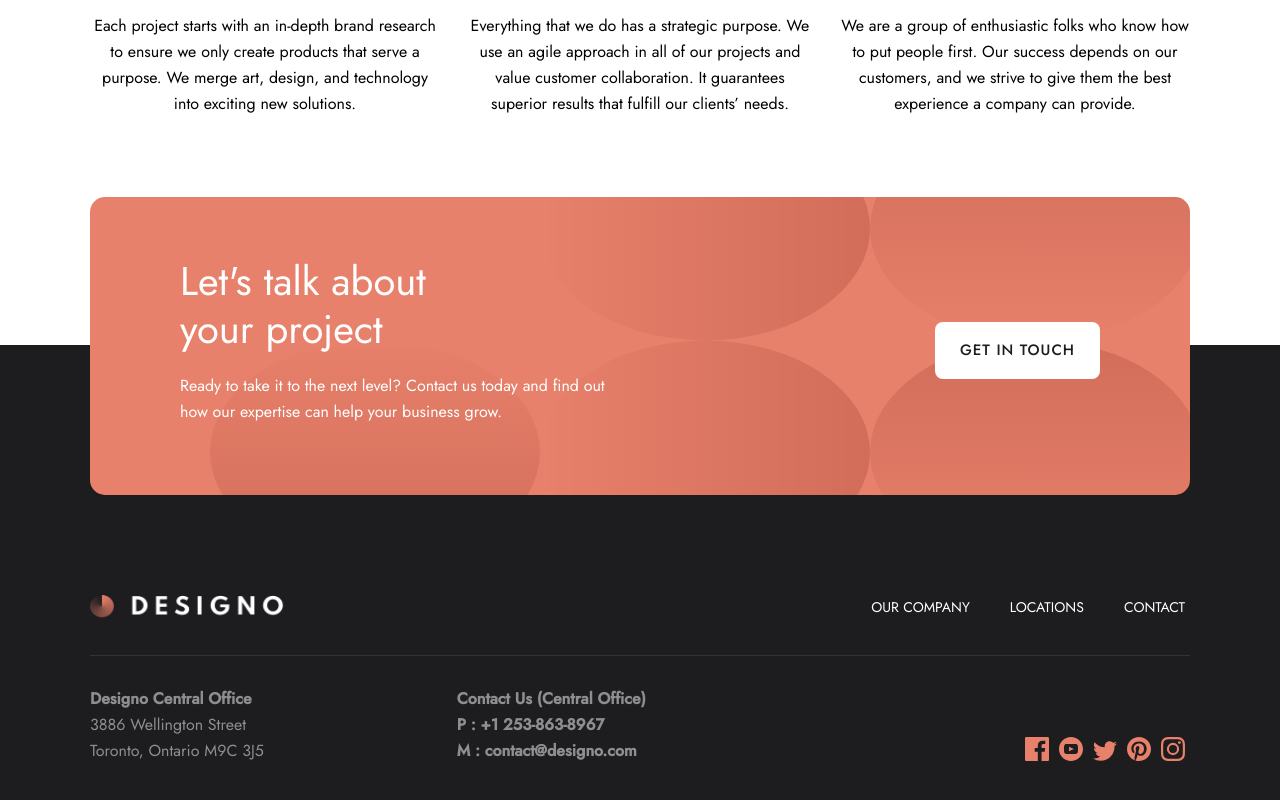
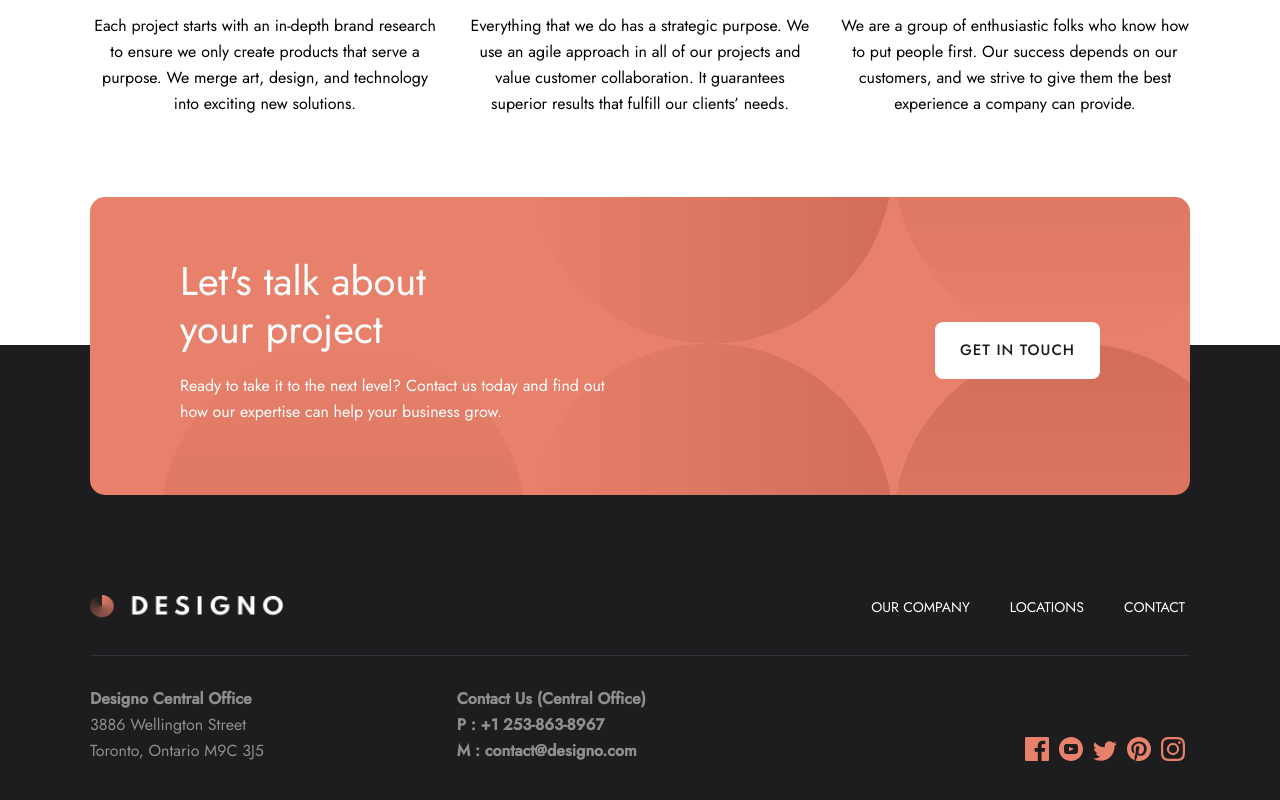
Before and after one commit to MauricioMorenoMorales/fm20-designo, a Vue app: page /#/ in a window 1280 px wide. Shown: the part 1868-2668 px from the top of the page. Built offline with nearby package versions, Linux system fonts and the light colour scheme.

Commit message:
footer bug corrected

```diff
--- a/src/components/Footer.vue
+++ b/src/components/Footer.vue
@@ -120,8 +120,9 @@ footer
 		text-align start
 		padding-left 90px
 		padding-right 90px
-		background-position-x 120px
-		background-size 90% 150%
+		background-position-x 70px
+		background-position-y -220px
+		background-size cover
 		&__text
 			max-width 450px
 			& .h2
```
